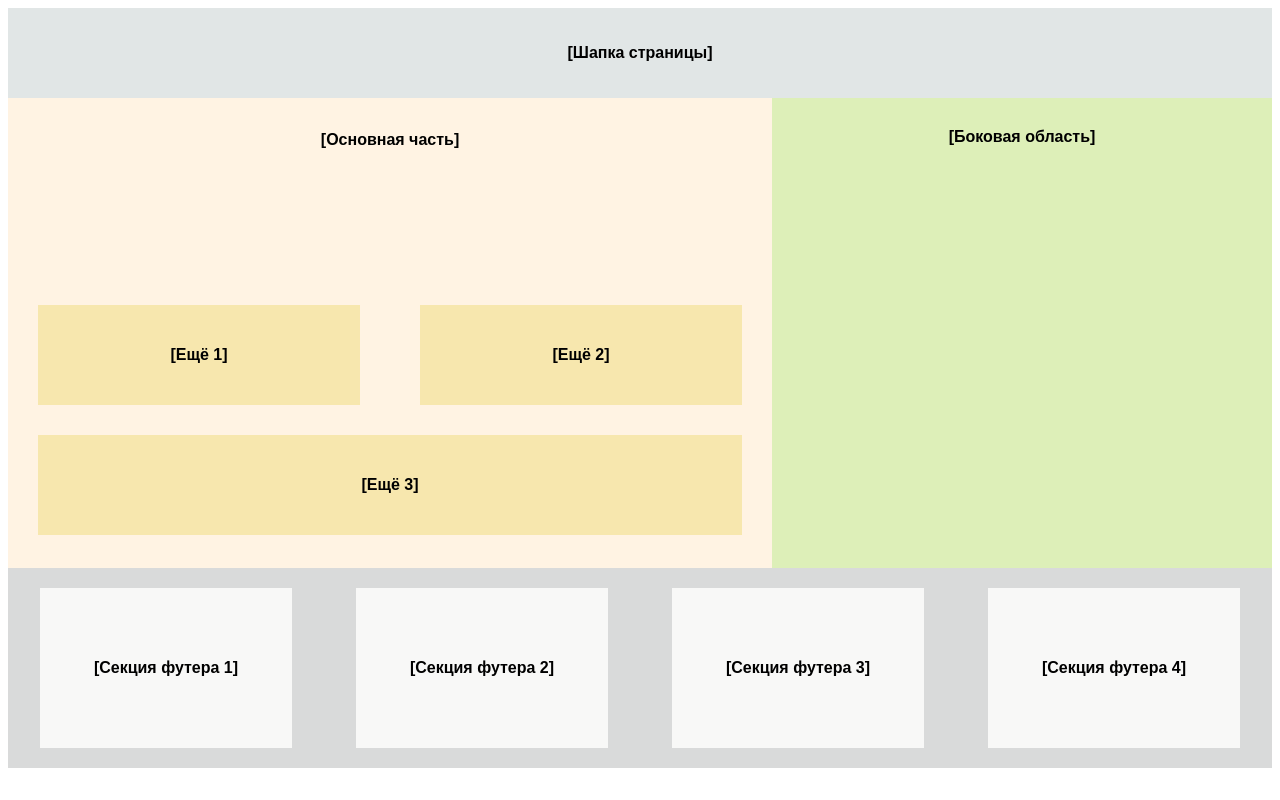
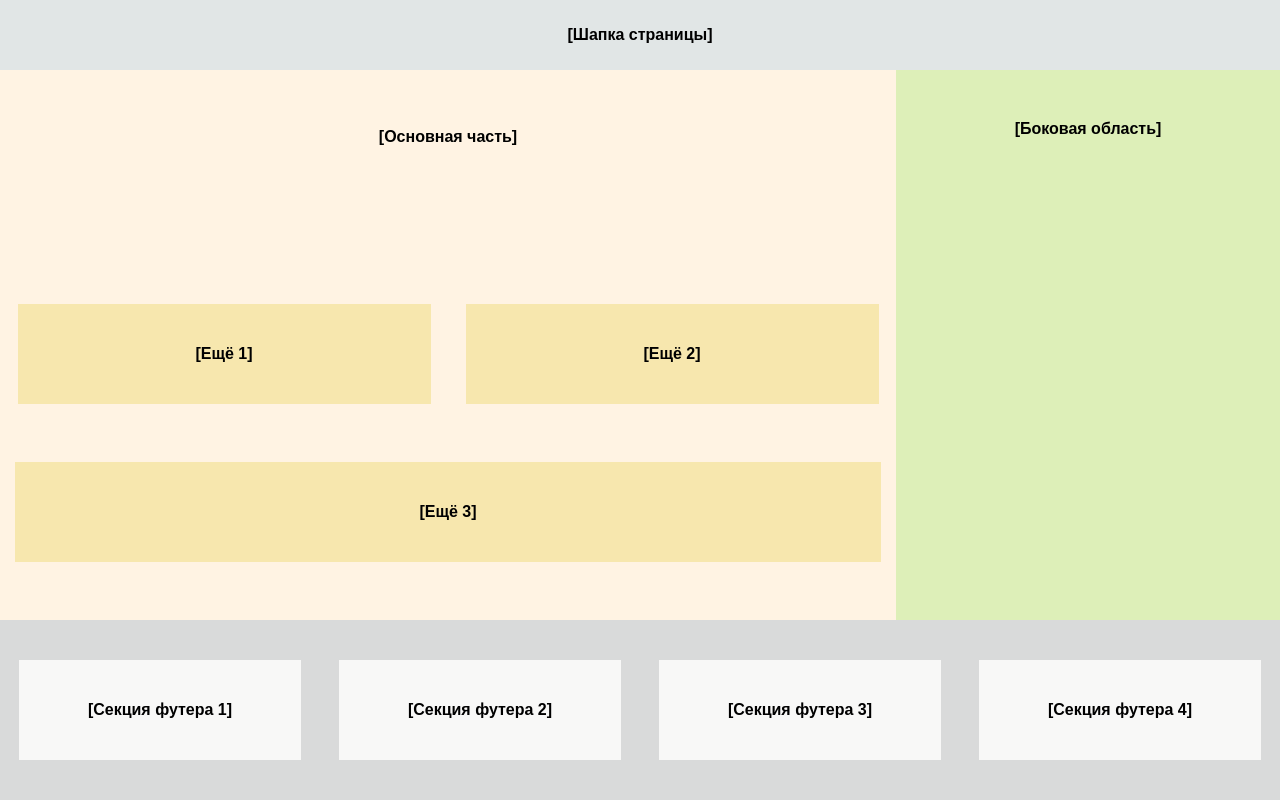
Before and after one commit to KateSt421/week7-2, a plain HTML site: page index.html in a window 1280 px wide. Drawn offline with Linux system fonts and the light colour scheme.

Commit message:
Changed styles flex instead grid

```diff
--- a/index.html
+++ b/index.html
@@ -7,23 +7,25 @@
     <title>Страница</title>
   </head>
   <body>
-    <div class="container">
     <header class="header">[Шапка страницы]</header>
     <main>
-        [Основная часть]
-        <div class="top-section">
+      <div class="main-part">
+        <div class="text-main-part">[Основная часть]</div>
+        <div class="main-flex">
           <div class="section-main">[Ещё 1]</div>
           <div class="section-main">[Ещё 2]</div>
+        </div>
         <div class="section-main-bottom">[Ещё 3]</div>
       </div>
+      <div class="right-section">
+        <div class="text-section">[Боковая область]</div>
+      </div>
     </main>
-      <div class="text-section">[Боковая область]</div>
     <footer class="footer">
       <div class="section">[Секция футера 1]</div>
       <div class="section">[Секция футера 2]</div>
       <div class="section">[Секция футера 3]</div>
       <div class="section">[Секция футера 4]</div>
     </footer>
-    </div>
   </body>
 </html>
--- a/styles.css
+++ b/styles.css
@@ -1,80 +1,85 @@
-body {
-  font: bold 1em sans-serif;
+* {
+  margin: 0 auto;
 }
 
-.container {
-  display: grid;
+body {
+  height: 100%;
+  font: bold 1em sans-serif;
 }
 
 .header {
   background-color: rgb(225, 230, 230);
-  height: 90px;
-  grid-row: 1 / 2;
-  grid-column: span 5;
-  display: grid;
-  align-content: center;
+  height: 70px;
+  align-items: center;
+  display: flex;
   justify-content: space-evenly;
 }
 
 main {
+  display: flex;
   background-color: rgb(255 243 227);
-  grid-row: 2 / 5;
-  grid-column: span 3;
-  height: 440px;
-  text-align: center;
-  display: grid;
-  padding-top: 30px;
+  min-height: calc(100vh - 250px);
+}
+
+.main-part {
+  display: flex;
+  flex-direction: column;
+  justify-content: space-evenly;
+  width: 70%;
   align-items: center;
 }
 
-.top-section {
-  display: grid;
-  grid-template-columns: repeat(2, 1fr);
-  margin-top: 150px;
+.text-main-part {
+  margin-bottom: 100px;
 }
 
 .section-main {
+  display: flex;
   background-color: rgb(247 231 174);
-  margin-left: 30px;
-  margin-right: 30px;
   height: 100px;
+  width: calc(50% - 35px);
   align-items: center;
-  display: grid;
+  justify-content: center;
 }
 
 .section-main-bottom {
+  display: flex;
+  align-items: center;
+  justify-content: center;
+  width: calc(100% - 30px);
   background-color: rgb(247 231 174);
-  margin: 30px;
   height: 100px;
-  align-items: center;
-  display: grid;
-  grid-column: span 3;
+}
+
+.main-flex {
+  display: flex;
+  justify-content: space-around;
+  width: 100%;
+}
+
+.right-section {
+  background-color: rgb(221, 239, 184);
+  width: 30%;
+  text-align: center;
 }
 
 .text-section {
-  background-color: rgb(221, 239, 184);
-  grid-row: 2 / 5;
-  grid-column: span 2;
-  height: 440px;
-  display: grid;
-  justify-content: center;
-  padding-top: 30px;
+  margin-top: 50px;
 }
 
 .footer {
   background-color: rgb(217 218 218);
-  grid-column: 1 / 6;
-  display: grid;
-  grid-template-columns: repeat(4, 1fr);
-  height: 200px;
-  justify-items: center;
+  height: 180px;
+  display: flex;
+  justify-content: space-around;
+  align-items: center;
 }
+
 .section {
   background-color: rgb(248, 248, 247);
-  width: 80%;
-  text-align: center;
-  margin-top: 20px;
-  margin-bottom: 20px;
-  display: grid;
+  height: 100px;
+  width: 22%;
+  justify-content: center;
   align-items: center;
+  display: flex;
 }
```
Lines whose indentation alone changed are shown as unchanged.
